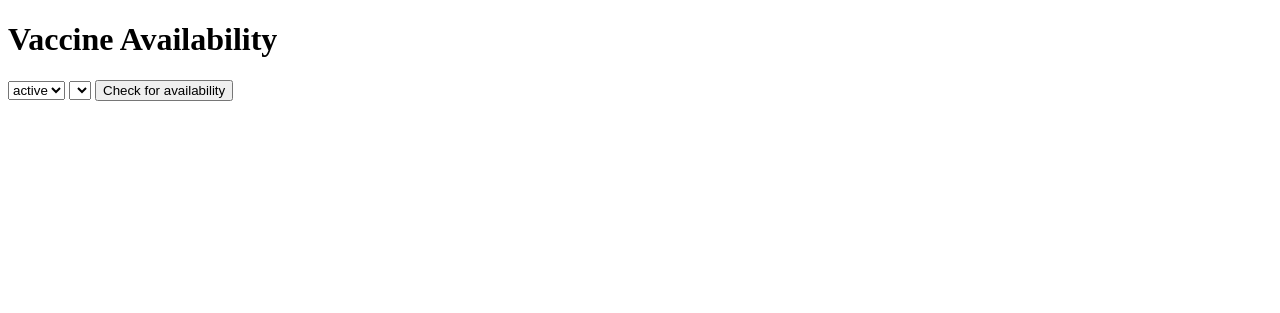
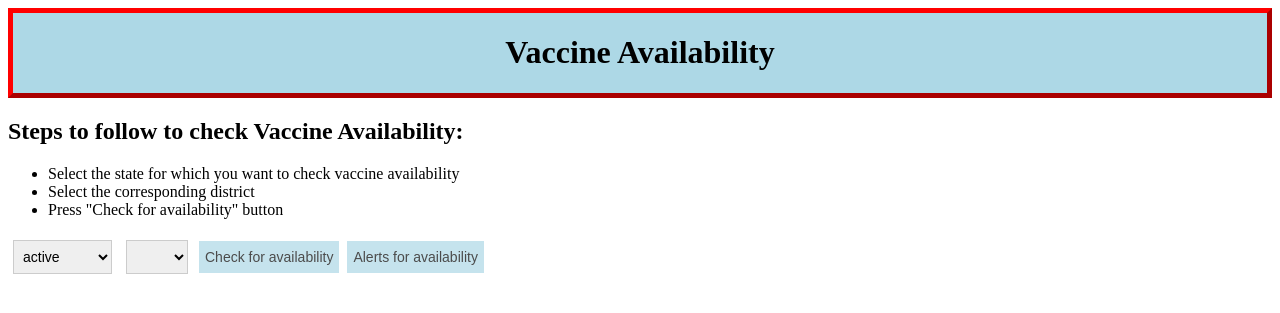
Before and after one commit to siddhartha-savant/Vaccine-Availability, a Django app: page / in a window 1280 px wide. Shown: the top 313 px of the page. Run offline with Django 3.2, Linux system fonts and the light colour scheme; tables that the repository leaves empty hold one stand-in row (values such as "Sample post"); lists and menus that the app fills with data are empty; some libraries are stand-ins or nearby versions.

Commit message:
Restructured views.py, added updater.py and changed HTML

```diff
--- a/availability/templates/availability/base.html
+++ b/availability/templates/availability/base.html
@@ -28,6 +28,37 @@ th[scope="row"] {
     background-color: #d7d9f2;
 }
 
+.myDiv {
+  border: 5px outset red;
+  background-color: lightblue;
+  text-align: center;
+}
+
+.button {
+  background-color: lightblue;
+  border: none;
+  color: black;
+  padding: 8px 6px;
+  text-align: center;
+  font-size: 14px;
+  margin: 2px 2px;
+  opacity: 0.7;
+  transition: 0.3s;
+  display: inline-block;
+  text-decoration: none;
+  cursor: pointer;
+}
+
+.button:hover {opacity: 1}
+
+select {
+  margin: 5px;
+  padding: 5px 35px 5px 5px;
+  font-size: 14px;
+  border: 1px solid #CCC;
+  height: 34px;
+}
+
 </style>
 </head>
 <body>
--- a/availability/templates/availability/index.html
+++ b/availability/templates/availability/index.html
@@ -21,9 +21,22 @@
                       });
                  });
             });
+
 </script>
 
-<h1>Vaccine Availability</h1>
+
+<div class="myDiv">
+    <h1>Vaccine Availability</h1>
+</div>
+
+<h2>Steps to follow to check Vaccine Availability:</h2>
+
+<ul>
+  <li>Select the state for which you want to check vaccine availability</li>
+  <li>Select the corresponding district</li>
+  <li>Press "Check for availability" button</li>
+</ul>
+
 
 <form method="get">
         <select name="selectedstate" id="selectedstate">
@@ -37,8 +50,17 @@
 
 
         </select>
-        <input type="submit" value="Check for availability">
+        {% if batch_list %}
+            <input type="submit" class="button" value="Back">
+        {% else %}
+            <input type="submit" class="button" value="Check for availability">
+        {% endif %}
+        <input type="submit" id="alerts" class="button" value="Alerts for availability" formmethod="post"> {% csrf_token %}
 </form>
+
+    {% if message %}
+    <p>{{ message }}</p>
+    {% endif %}
 
   {% if batch_list %}
   <table>
--- a/availability/views.py
+++ b/availability/views.py
@@ -1,55 +1,24 @@
 from django.shortcuts import render
 from django.http import HttpResponse
-from collections import defaultdict
-import requests
 import simplejson
-from datetime import datetime
-from .models import district_mapping
-
-# We need only these parameters to be displayed, so we wrote a function for them to be extracted.
-def batch_info(center, session):
-    return {"name": [center["name"], center["address"], center["pincode"]],
-            "date": session["date"],
-            "age_limit": session["min_age_limit"],
-            "capacity": session["available_capacity"],
-            "vaccine": session["vaccine"],
-            }
-
-# We yield the values and call the above function for extraction. Yield because we will have multiple batches. ie
-# values with multiple center, sessions as the vaccine will not just be available at one place
-def get_batch(data):
-    for center in data["centers"]:
-        for session in center["sessions"]:
-            yield batch_info(center, session)
-
-def state_dist():
-    dmaps = district_mapping.objects.all()
-    state_dist_list = [[b.state_name, b.district_name] for b in dmaps]
-    d1 = defaultdict(list)
-    for k, v in state_dist_list:
-        d1[k].append(v)
-    state_dist_dict = dict((k, tuple(v)) for k, v in d1.items())
-    return state_dist_dict
-
-def dist_id():
-    dmaps = district_mapping.objects.all()
-    dist_id_dict = {c.district_name: c.district_id for c in dmaps}
-    return dist_id_dict
-
+from availabilityupdater.availability_updater import *
 
 def index(request):
     # batch_list = {} Safeguard for return render() when below if is not satisfied. Update: Changed logic added else
     if 'selecteddistrict' in request.GET:
         selecteddistrict = request.GET['selecteddistrict']
-        dist_id_dict = dist_id()
-        district_id = [value for key, value in dist_id_dict.items() if selecteddistrict == key]
-        URL = 'https://cdn-api.co-vin.in/api/v2/appointment/sessions/public/calendarByDistrict'
-        param = {'district_id': district_id, 'date': datetime.today().strftime("%d-%m-%Y")}
-        header = {"User-Agent": "Mozilla/5.0 (Windows NT 10.0; Win64; x64; rv:89.0) Gecko/20100101 Firefox/89.0"}
-        resp = requests.get(URL, params=param, headers=header)
-        data = resp.json()
-        batch_list = [batch for batch in get_batch(data)]
+        batch_list = fetch_data(selecteddistrict)
         return render(request, 'availability/index.html', {'batch_list': batch_list})
+    elif 'selecteddistrict' in request.POST:
+        message = ""
+        selecteddistrict = request.POST['selecteddistrict']
+        batch_list = fetch_data(selecteddistrict)
+        for batch in batch_list:
+            if batch["capacity"] > 0:
+                message = "Name: {}, Minimum Age: {}, Capacity: {}, Vaccine: {}".format(batch["name"], batch["age_limit"],
+                                                                                    batch["capacity"], batch["vaccine"])
+                #send_telegram_message(message)
+        return render(request, 'availability/index.html', {'message': message})
     else:
         state_dist_dict = state_dist()
         return render(request, 'availability/index.html', {'state_dist_dict': state_dist_dict})
--- /dev/null
+++ b/availabilityupdater/availability_updater.py
@@ -0,0 +1,44 @@
+from collections import defaultdict
+from availability.models import district_mapping
+from datetime import datetime
+import requests
+
+def batch_info(center, session):
+    return {"name": [center["name"], center["address"], center["pincode"]],
+            "date": session["date"],
+            "age_limit": session["min_age_limit"],
+            "capacity": session["available_capacity"],
+            "vaccine": session["vaccine"],
+            }
+
+# We yield the values and call the above function for extraction. Yield because we will have multiple batches. ie
+# values with multiple center, sessions as the vaccine will not just be available at one place
+def get_batch(data):
+    for center in data["centers"]:
+        for session in center["sessions"]:
+            yield batch_info(center, session)
+
+def state_dist():
+    dmaps = district_mapping.objects.all()
+    state_dist_list = [[b.state_name, b.district_name] for b in dmaps]
+    d1 = defaultdict(list)
+    for k, v in state_dist_list:
+        d1[k].append(v)
+    state_dist_dict = dict((k, tuple(v)) for k, v in d1.items())
+    return state_dist_dict
+
+def fetch_data(selecteddistrict):
+    dist_id_dict = dist_id()
+    district_id = [value for key, value in dist_id_dict.items() if selecteddistrict == key]
+    URL = 'https://cdn-api.co-vin.in/api/v2/appointment/sessions/public/calendarByDistrict'
+    param = {'district_id': district_id, 'date': datetime.today().strftime("%d-%m-%Y")}
+    header = {"User-Agent": "Mozilla/5.0 (Windows NT 10.0; Win64; x64; rv:89.0) Gecko/20100101 Firefox/89.0"}
+    resp = requests.get(URL, params=param, headers=header)
+    data = resp.json()
+    batch_list = [batch for batch in get_batch(data)]
+    return batch_list
+
+def dist_id():
+    dmaps = district_mapping.objects.all()
+    dist_id_dict = {c.district_name: c.district_id for c in dmaps}
+    return dist_id_dict
```
Also changed, not shown: availabilityupdater/__init__.py (added).
